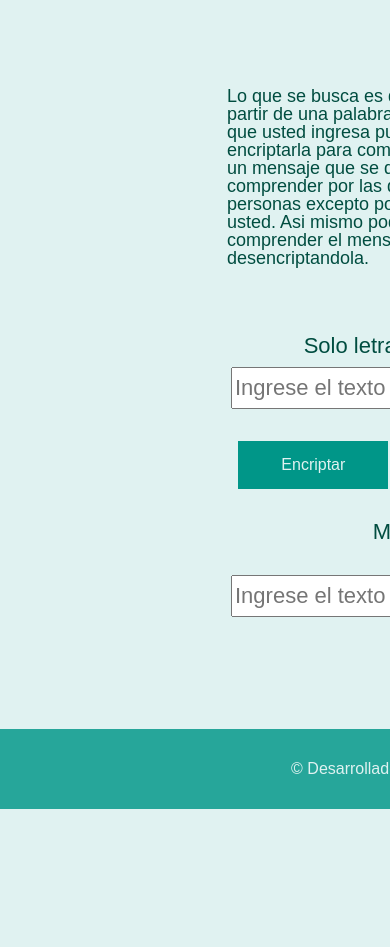
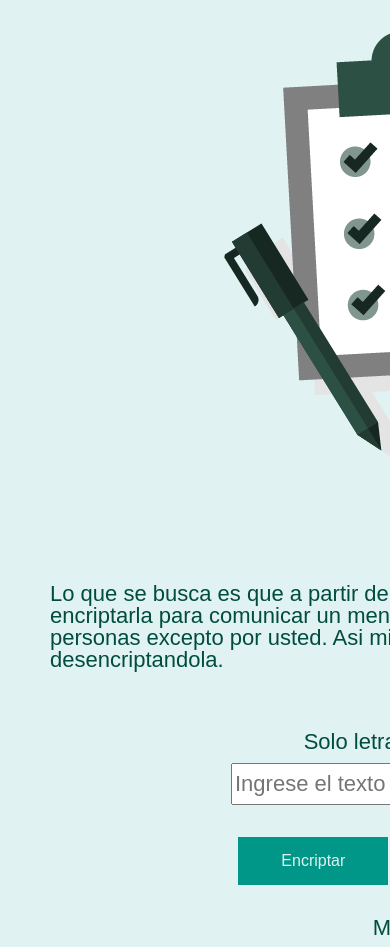
Before and after one commit to ofertonTec/Encriptador, a plain HTML site: page index.html in a window 390 px wide. Shown: the part 153-1100 px from the top of the page. Before the commit the page ends 962 px from the top, so only its background shows below. Drawn offline with Linux system fonts and the light colour scheme.

Commit message:
Modificando estilos para footer

```diff
--- a/css/estilo.css
+++ b/css/estilo.css
@@ -169,3 +169,36 @@ body {
 	text-align: center;
 }
 /*FIN: Estilos del footer*/
+
+
+@media screen and (max-width:680px) {
+
+	.instrucciones{
+		display: grid;
+		justify-items: center;
+		grid-gap: 32px;
+		grid-template-columns: repeat(1,1fr);
+		grid-template-areas: "imagen-objetivo"
+							  "objetivo";
+
+	}
+	.instrucciones .imagen-objetivo{
+		grid-area: imagen-objetivo;
+		width: auto;
+		padding-bottom: 32px;
+	}
+	.instrucciones .objetivo{
+		grid-area: objetivo;
+		color: #004D40;
+		font-size: 22px;
+		padding: 50px;
+	}
+	.footer{
+		margin-top: 50px;
+		height: 400px;
+		padding: 100px 0;
+		font-size: 32px;
+	}
+
+
+}
```
